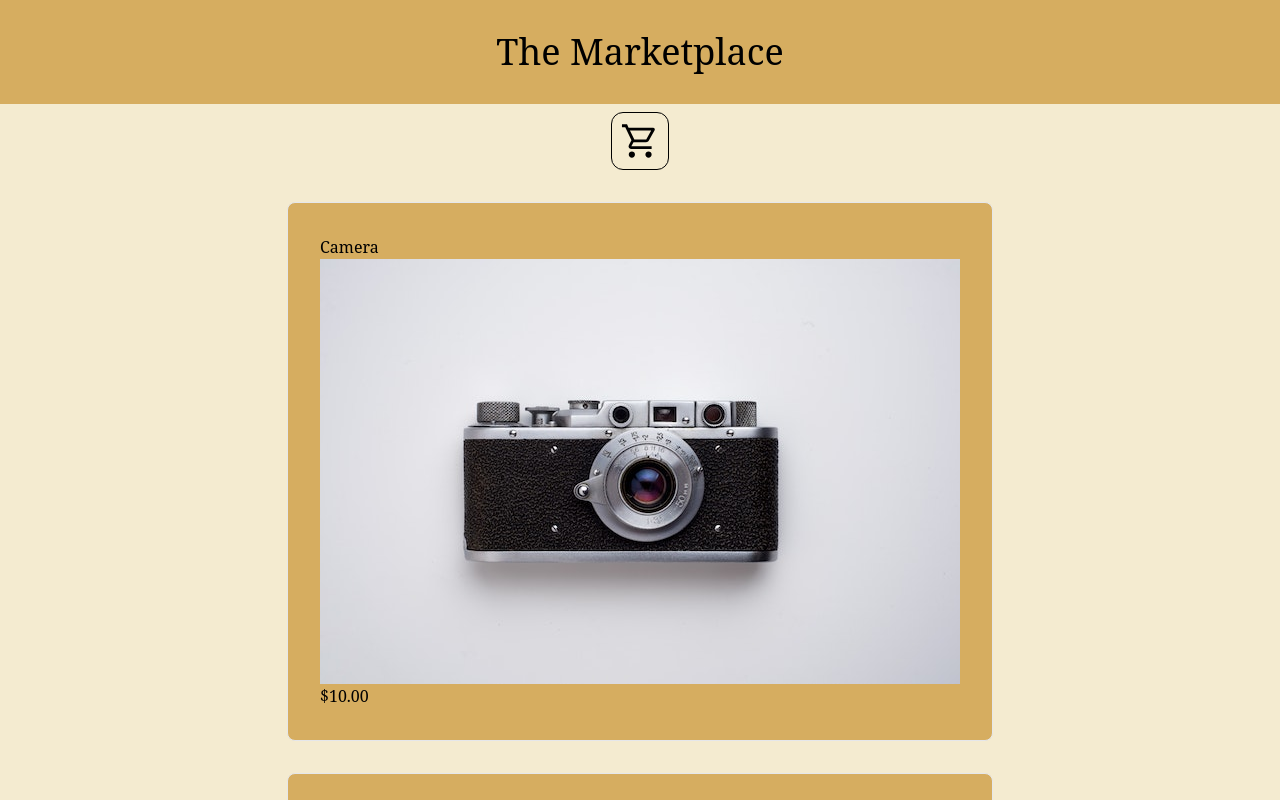
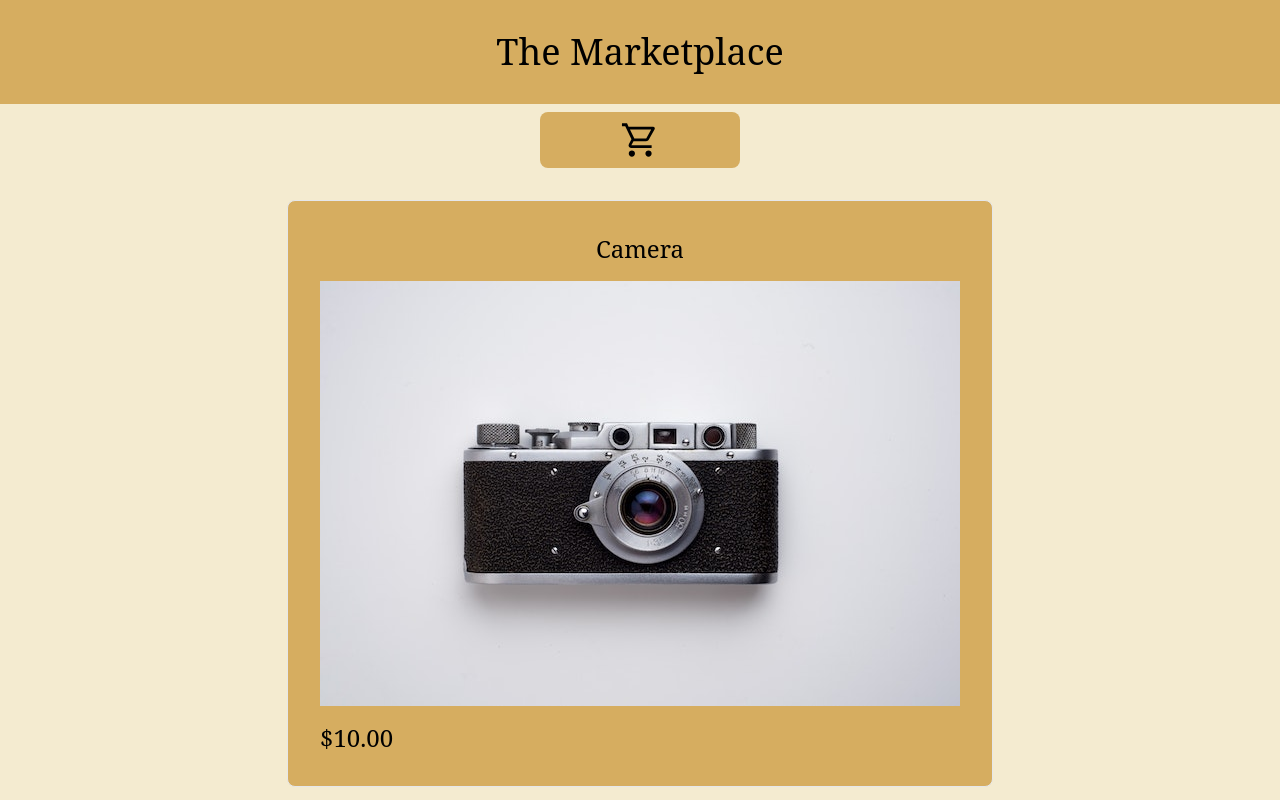
Before and after one commit to Rxthew/marketplace, a React (Create React App) app: page / in a window 1280 px wide. Shown: the top 800 px of the page. Built offline with nearby package versions, Linux system fonts and the light colour scheme.

Commit message:
Style Shop page

```diff
--- a/src/Pages/Item.tsx
+++ b/src/Pages/Item.tsx
@@ -49,18 +49,18 @@ export const ItemEssence = function(props:itemEssenceProps):JSX.Element{
     if(props.description){
         return (
             <section className='flex flex-col items-center mt-2 border p-8 rounded-lg bg-[#D6AD60] max-w-xl' ref={target}>
-                <h2>{props.name}</h2>
+                <h2 className='text-2xl mb-4'>{props.name}</h2>
                 {imageVisible ? <img src={props.imageSrc} alt={props.name}/> : <Skeleton className='min-w-xl'/>}
                 <p data-testid='desc'>{props.description}</p>
-                <p data-testid='price'>${props.price.toFixed(2)}</p>
+                <p className='text-2xl mt-4 self-start' data-testid='price'>${props.price.toFixed(2)}</p>
             </section>
         )
         }
         return(
-            <div className='mt-8 border p-8 rounded-lg bg-[#D6AD60]' ref={target}>
-                <h2>{props.name}</h2>
+            <div className='flex flex-col items-center mt-8 border p-8 rounded-lg bg-[#D6AD60]' ref={target}>
+                <h2 className='text-2xl mb-4'>{props.name}</h2>
                 {imageVisible ? <img src={props.imageSrc} alt={props.name}/> : <Skeleton className='min-w-xl'/>}
-                <p data-testid='price'>${props.price.toFixed(2)}</p>
+                <p className='text-2xl mt-4 self-start' data-testid='price'>${props.price.toFixed(2)}</p>
             </div>
         )
 
--- a/src/Pages/Shop.tsx
+++ b/src/Pages/Shop.tsx
@@ -44,7 +44,7 @@ const defaultItems = function():Map<string,shopItem>[]{
 
 const noMatch = <main className="flex flex-col justify-center items-center text-slate-500">
     <Link to='/products'>
-        <button className="mt-4 p-4 border border-black" type='button'>Back to Marketplace</button>
+        <button className="mt-4 p-4 rounded-lg bg-[#D6AD60] text-black" type='button'>Back to Marketplace</button>
     </Link>
     <p className="p-24 text-5xl">There is nothing here right now.</p>
 
@@ -87,7 +87,7 @@ const Shop = function():JSX.Element{
     const indexPage:JSX.Element = <main className="flex flex-col items-center bg-[#F4EBD0]">
                         <nav>
                             <Link key={genKey()} to={'/cart'}>
-                                {<button className="mt-2 p-2 border border-black border-solid rounded-xl" type='button'>
+                                {<button className="mt-2 p-2 pl-20 pr-20 flex justify-center rounded-lg bg-[#D6AD60]" type='button'>
                                     <CartButton/>
                                 </button>}
                             </Link>
```
